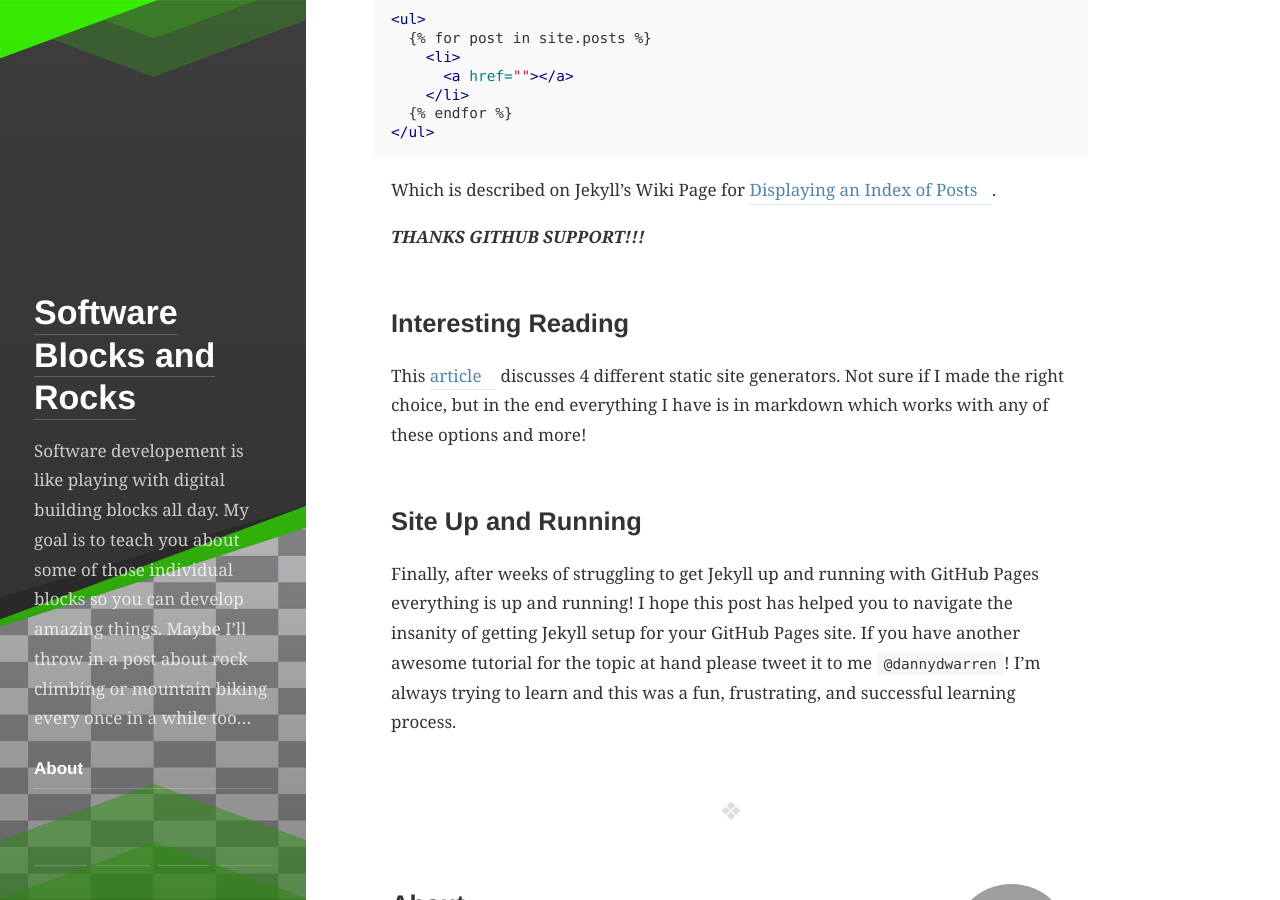
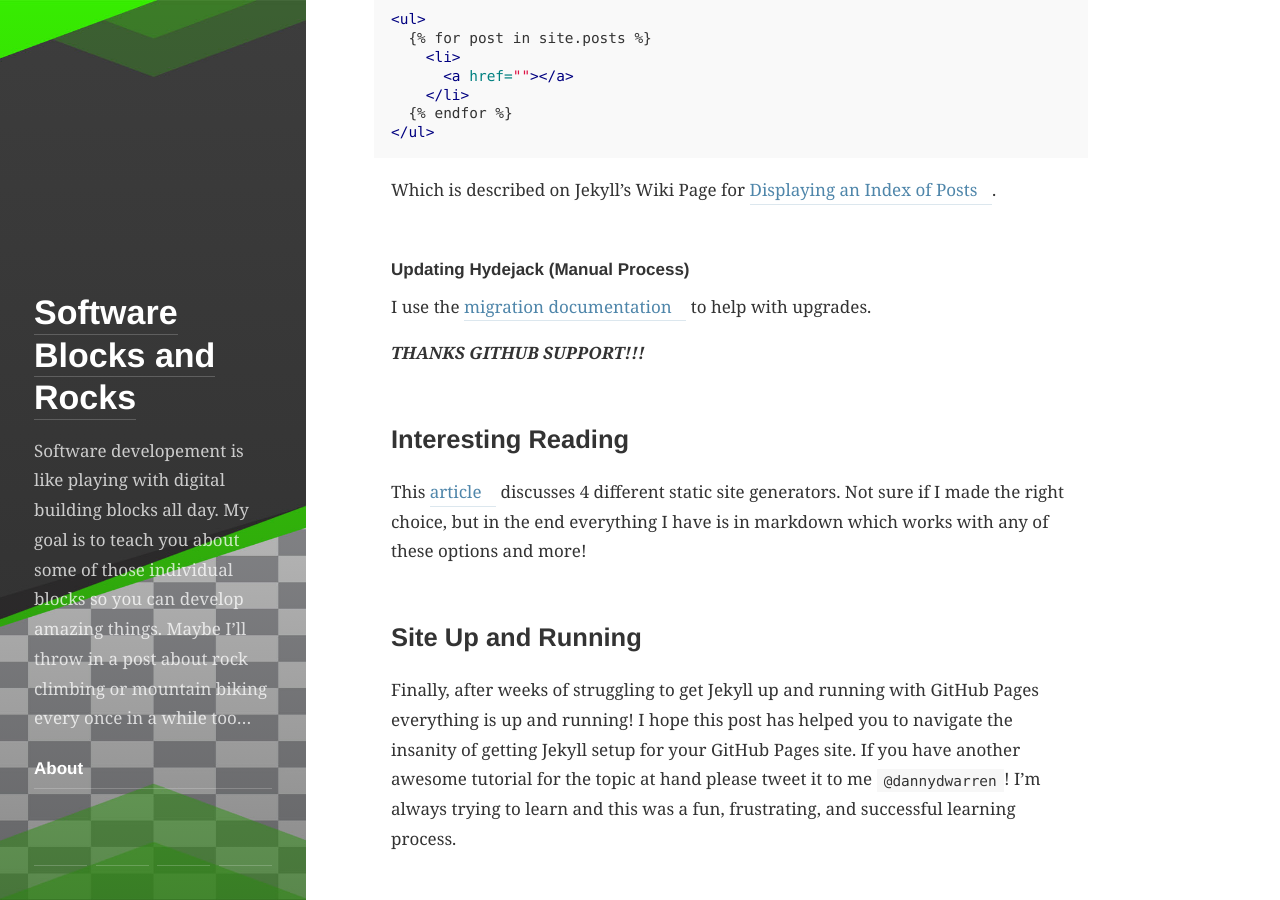
Before and after one commit to dannydwarren/dannydwarren.github.io, a Jekyll site: the page built from _posts/2017-05-23-setting-up-jekyll-for-gitbub-pages.md, in a window 1280 px wide and 900 px high, scrolled down 4814 px. Built offline with Jekyll 4.4.1, drawn with Linux system fonts in a browser that asks for light colours; nearby versions of some CDN libraries; comment, search, counter and statistics services are not loaded; grey boxes are pictures that could not be loaded.

Commit message:
Update setting up jekyll post
Add Updating Hydejack section

```diff
--- a/_posts/2017-05-23-setting-up-jekyll-for-gitbub-pages.md
+++ b/_posts/2017-05-23-setting-up-jekyll-for-gitbub-pages.md
@@ -108,6 +108,9 @@ You might want to create a special layout for the home page which instead of the
 
 Which is described on Jekyll's Wiki Page for [Displaying an Index of Posts](https://jekyllrb.com/docs/posts/#displaying-an-index-of-posts).
 
+#### Updating Hydejack (Manual Process)
+I use the [migration documentation](https://github.com/qwtel/hydejack/wiki/Migration) to help with upgrades.
+
 _**THANKS GITHUB SUPPORT!!!**_
 
 ## Interesting Reading
```
